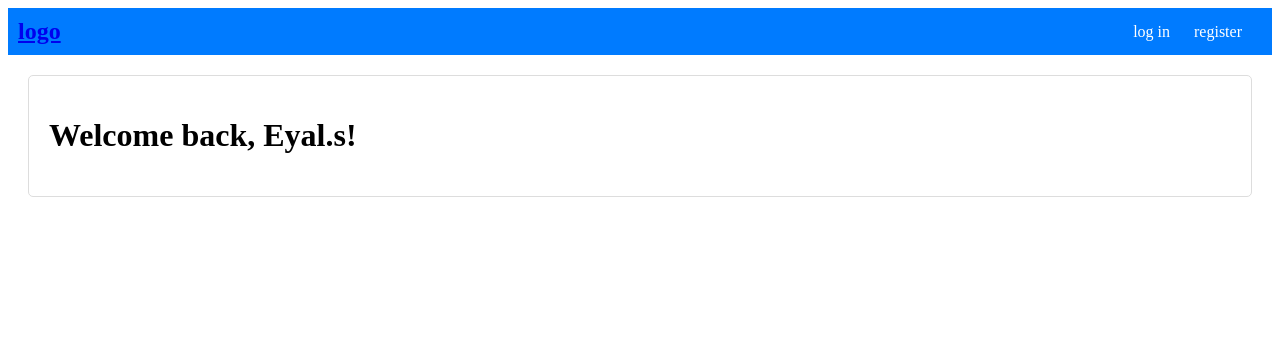
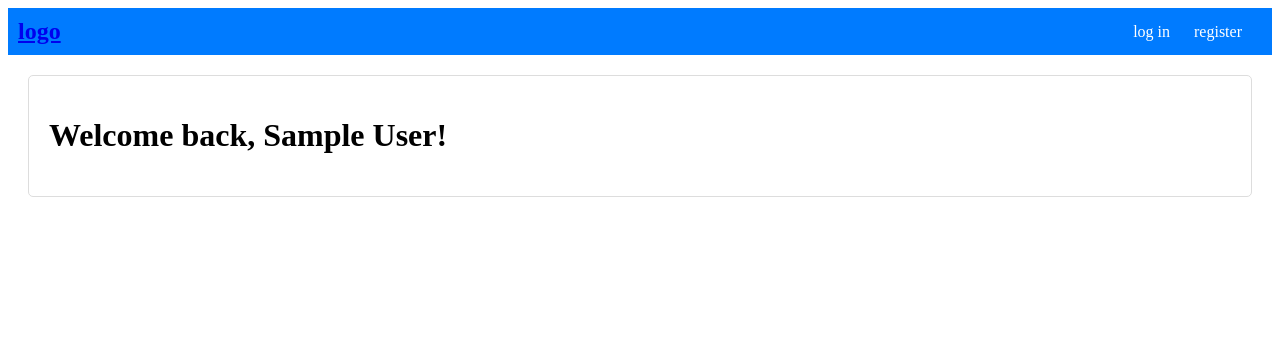
Before and after one commit to eyals208/Sales-Tracker, a Flask app: page / in a window 1280 px wide. Shown: the top 355 px of the page. Run offline with Flask 3, Linux system fonts and the light colour scheme; the visitor is signed in with stand-in values (Sample User, id 1).

Commit message:
add login registered users

```diff
--- a/sales_tracker/routes.py
+++ b/sales_tracker/routes.py
@@ -22,7 +22,7 @@ def home():
 
     if 'email' in session:
         # get data for user from DB
-        return render_template("personal_home.html", name = "Eyal.s")
+        return render_template("personal_home.html", name = session['user_name'])
 
     return render_template("home.html")
 
@@ -54,7 +54,20 @@ def login():
     form = LoginForm()
 
     if form.validate_on_submit():
-        pass
+        email = form.email.data
+        user = current_app.db.user.find_one({"email" : email})
+        if not user:
+            flash("Incorrect user credentails", category= "danger")
+            return redirect(url_for(".login"))
+        user = user_data(**user)
+
+        if user and pbkdf2_sha256.verify(form.password.data , user.password):
+            session['email'] = user.email
+            session['user_name'] = user.name
+            session['user_id'] = user._id
+            return redirect(url_for(".home"))
+
+        flash("Incorrect user credentails", category= "danger")
 
     return render_template("login.html", form = form)
 
--- a/sales_tracker/static/styles.css
+++ b/sales_tracker/static/styles.css
@@ -4,6 +4,9 @@
     --font-size-base: 16px;
     --background-color: #f5f5f5;
     --accent-color: #007bff;
+    --text-color: #020202;
+    --danger-color: #c7081b;
+    --success-color: #36fa28;
 }
 
 /* Header styles */
@@ -81,6 +84,22 @@
     padding-bottom: 0.5rem; /* Adjust padding to control the space */
 }
 
+.form__flash{
+    display: block;
+    padding: 0.5rem;
+    color: var(--text-color);
+    margin: 0.5rem;
+}
+
+.form__error,
+.form__flash--danger{
+    background: var(--danger-color);
+}
+
+.form__flash--success{
+    background: var(--success-color);
+}
+
 /* Main content styles */
 .main {
     padding: 20px;
--- a/sales_tracker/templates/login.html
+++ b/sales_tracker/templates/login.html
@@ -4,6 +4,12 @@
 {%- block main_content %}
     <h1 class="title">Login</h1>
     <form name="login" method="post" novalidate class="form">
+        {% with messages = get_flashed_messages(with_categories=true) %}
+            {%- for category, message in messages %}
+                <span class="form__flash form__flash--{{category}}">{{message}}</span>
+            {% endfor %}
+        {% endwith %}
+
         <div class="form__container">
             {{ form.hidden_tag() }}
             {{ render_text_field(form.email)}}
```
